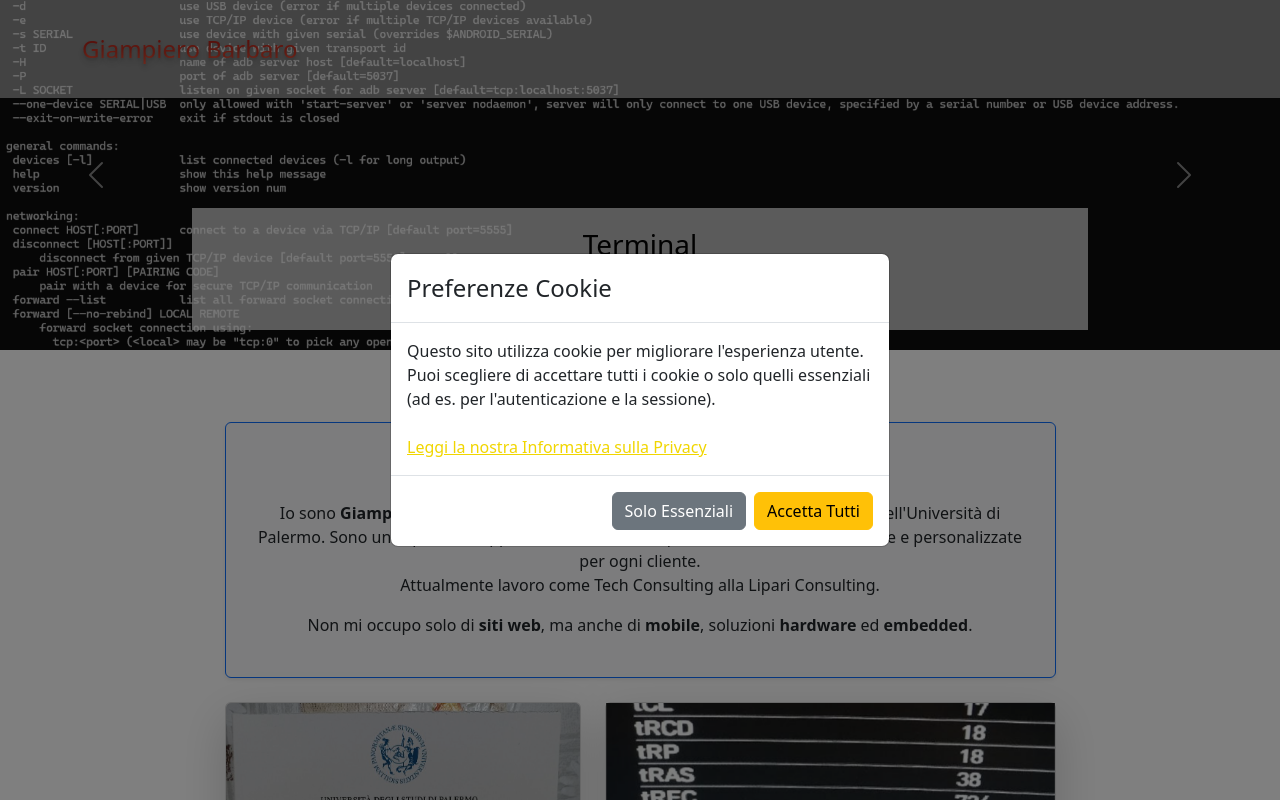
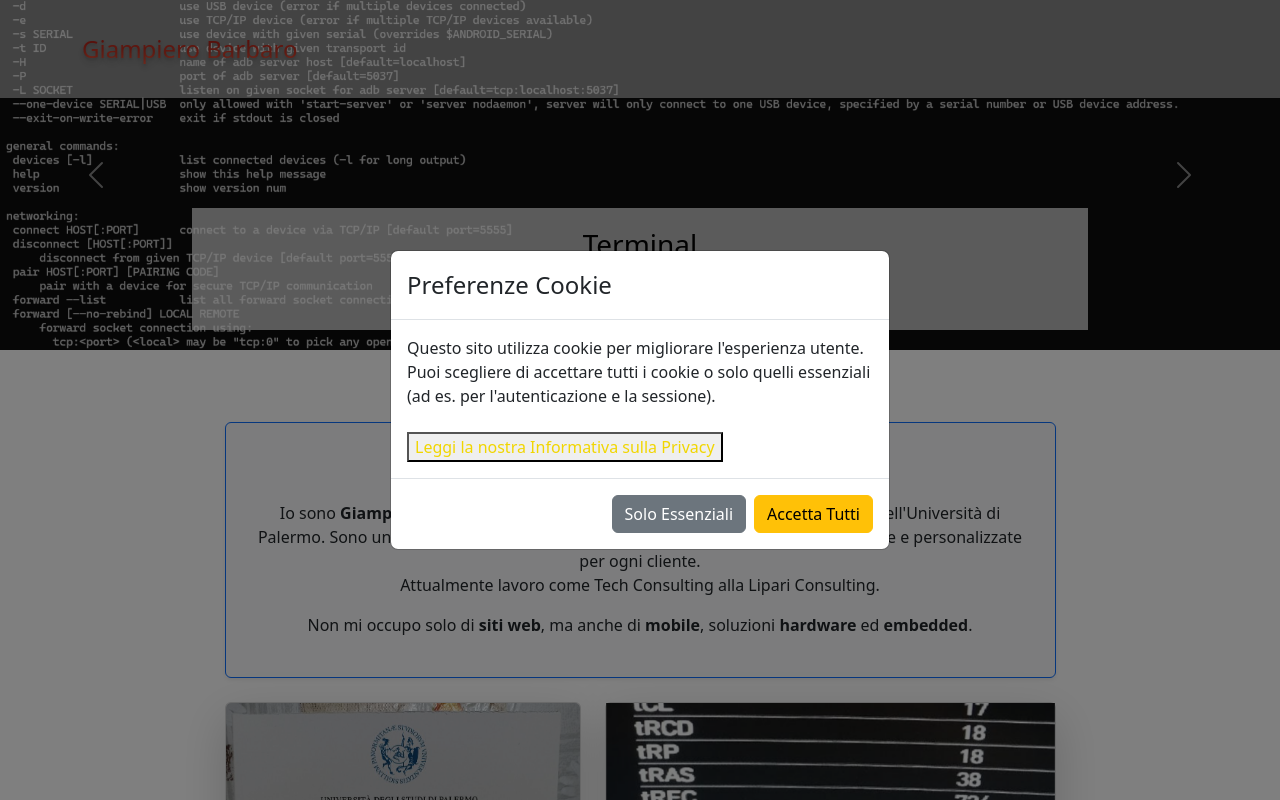
Before and after one commit to LordGiampiendos/barbaropageonly, a React (Create React App) app: page / in a window 1280 px wide. Shown: the top 800 px of the page. Built offline with nearby package versions, Linux system fonts and the light colour scheme.

Commit message:
Refactor CookieConsent component for clarity

```diff
--- a/src/components/CookieConsent.js
+++ b/src/components/CookieConsent.js
@@ -66,13 +66,12 @@ const CookieConsent = () => {
             (ad es. per l'autenticazione e la sessione).
             <br />
             <br />
-            <a
-              href="#"
+            <button
               onClick={handleShowPrivacy}
               style={{ color: "#f1d600" }}
             >
               Leggi la nostra Informativa sulla Privacy
-            </a>
+            </button>
           </Modal.Body>
           <Modal.Footer>
             <Button variant="secondary" onClick={handleEssentialOnly}>
```
